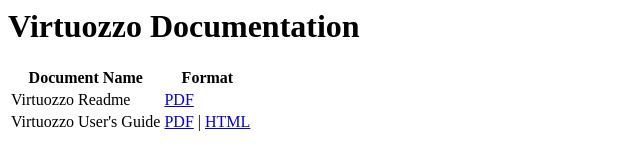
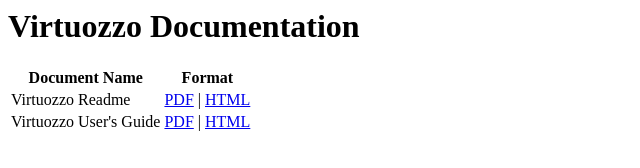
Before and after one commit to OpenVZ/vz-docs, a plain HTML site: page index.html in a window 1280 px wide. Shown: the full height of the page, 0-640 px from the left. Drawn offline with Linux system fonts and the light colour scheme.

Commit message:
Update file names in index file

```diff
--- a/index.html
+++ b/index.html
@@ -7,8 +7,9 @@
 <h1>Virtuozzo Documentation</h1>
 
 <table><tbody><tr><th>Document Name</th> <th>Format</th> </tr>
-<tr><td>Virtuozzo Readme</td> <td><a href="readme.pdf" target="_blank">PDF</a></td></tr>
+<tr><td>Virtuozzo Readme</td>
+<td><a href="virtuozzo_7_readme.pdf">PDF</a> | <a href="virtuozzo_7_readme.webhelp/">HTML</a></td></tr>
 <tr><td>Virtuozzo User's Guide</td>
-<td><a href="virtuozzo_7_users_guide.pdf" target="_blank">PDF</a> | <a href="virtuozzo_7_users_guide/" target="_blank">HTML</a></td></tr>
+<td><a href="virtuozzo_7_users_guide.pdf">PDF</a> | <a href="virtuozzo_7_users_guide.webhelp/">HTML</a></td></tr>
 </body>
 </html>
```
